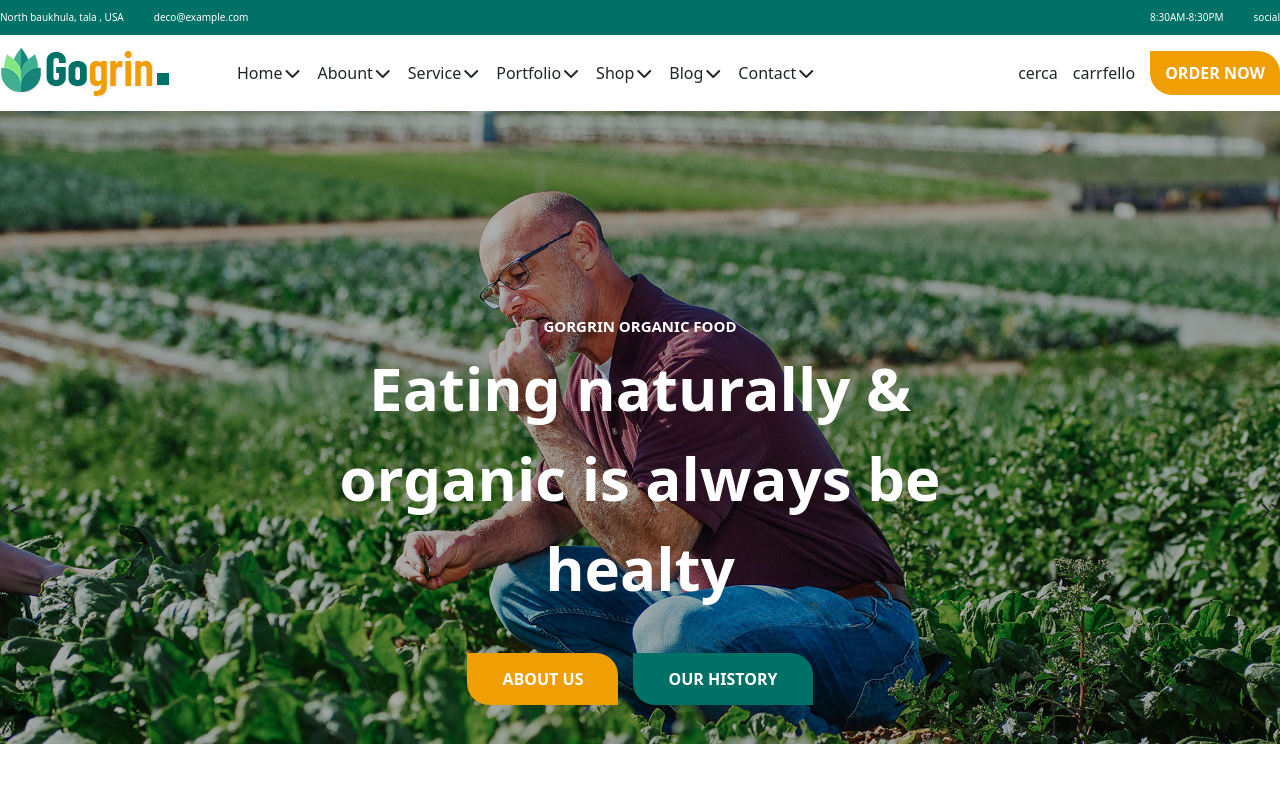
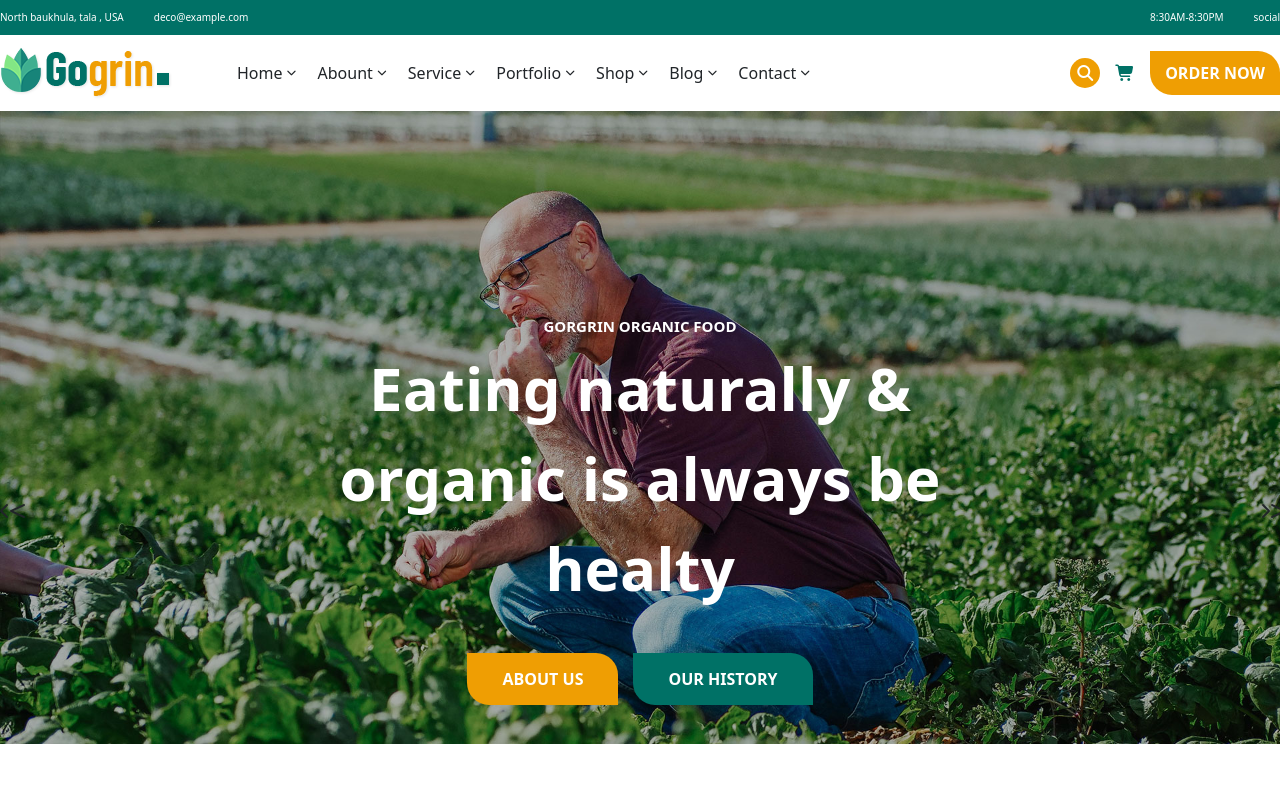
Before and after one commit to AndreaLivornese/proj-html-vuejs, a Vue app: page / in a window 1280 px wide. Shown: the top 800 px of the page. Built offline with nearby package versions, Linux system fonts and the light colour scheme.

Commit message:
fix di tutte le icone

```diff
--- a/index.html
+++ b/index.html
@@ -5,6 +5,9 @@
     <link rel="icon" type="image/svg+xml" href="/vite.svg" />
     <meta name="viewport" content="width=device-width, initial-scale=1.0" />
     <title>Vite + Vue</title>
+
+    <!-- font awesome -->
+    <link rel="stylesheet" href="https://cdnjs.cloudflare.com/ajax/libs/font-awesome/6.5.1/css/all.min.css" integrity="sha512-DTOQO9RWCH3ppGqcWaEA1BIZOC6xxalwEsw9c2QQeAIftl+Vegovlnee1c9QX4TctnWMn13TZye+giMm8e2LwA==" crossorigin="anonymous" referrerpolicy="no-referrer" />
 
     <!-- bootstrap -->
     <link href="https://cdn.jsdelivr.net/npm/bootstrap@5.3.3/dist/css/bootstrap.min.css" rel="stylesheet" integrity="sha384-QWTKZyjpPEjISv5WaRU9OFeRpok6YctnYmDr5pNlyT2bRjXh0JMhjY6hW+ALEwIH" crossorigin="anonymous">
--- a/src/components/AppFooter.vue
+++ b/src/components/AppFooter.vue
@@ -82,10 +82,26 @@ export default{
                     </p>
 
                     <ul class="social-logo">
-                        <li><i class="fa-brands fa-facebook-f"></i>a</li>
-                        <li><i class="fa-brands fa-google-plus-g"></i>b</li>
-                        <li><i class="fa-brands fa-twitter"></i>c</li>
-                        <li><i class="fa-brands fa-pinterest-p"></i>d</li>
+                        <li>
+                            <div class="logo-wrapper">
+                                <i class="fa-brands fa-facebook-f"></i>
+                            </div>
+                        </li>
+                        <li>
+                            <div class="logo-wrapper">
+                                <i class="fa-brands fa-google-plus-g"></i>
+                            </div>
+                        </li>
+                        <li>
+                            <div class="logo-wrapper">
+                                <i class="fa-brands fa-twitter"></i>
+                            </div>
+                        </li>
+                        <li>
+                            <div class="logo-wrapper">
+                                <i class="fa-brands fa-pinterest-p"></i>
+                            </div>
+                        </li>
                     </ul>
                 </div>
 
@@ -204,6 +220,25 @@ export default{
 
                 .social-logo{
                     gap:16px;
+
+
+                    .logo-wrapper{
+                        display: flex;
+                        justify-content: center;
+                        align-items: center;
+
+                        width: 30px;
+                        height: 30px;
+
+                        border-radius:5px;
+
+                        background-color: $secondaryColor;
+                        color:white;
+                        font-size:.7em;
+
+                    }
+
+
                 }
             }
 
--- a/src/components/AppNavbar.vue
+++ b/src/components/AppNavbar.vue
@@ -82,10 +82,10 @@ export default{
 
                 <div id="nav-right">
                     <div class="search">
-                        cerca
+                        <i class="fa-solid fa-magnifying-glass"></i>
                     </div>
                     <div class="shopping-cart">
-                        carrfello
+                        <i class="fa-solid fa-cart-shopping"></i>
                     </div>
                     <div class="order">
                         <a class="my_btn my_btn_primary">order now</a>
@@ -100,7 +100,6 @@ export default{
 </template>
 
 <style lang="scss" scoped>
-    @use "../style/variables.scss" as *;
     @use '../style/general.scss' as *;
 
 
@@ -126,7 +125,7 @@ export default{
 
                 ul{
                     display: flex;
-                    gap:15px;
+                    gap:20px;
 
                     padding: 0;
                     margin: 0;
@@ -134,11 +133,40 @@ export default{
 
                     cursor:pointer;
                     user-select: none;
+
+                    li{
+                        display: flex;
+                        align-items: center;
+                        gap:3px;
+
+                        i{
+                            font-size:.6em
+                        }
+                    }
                 }
             }
 
             #nav-right{
                 gap:15px;
+
+                .search{
+                    display: flex;
+                    justify-content: center;
+                    align-items: center;
+
+                    width: 30px;
+                    height: 30px;
+
+                    border-radius: 50%;
+
+                    text-align: center;
+                    color:white;
+                    background-color: $primaryColor;
+                }
+
+                .shopping-cart{
+                    color:$secondaryColor;
+                }
             }
 
 
--- a/src/components/Citation.vue
+++ b/src/components/Citation.vue
@@ -21,7 +21,7 @@ export default{
     <div class="citation text-center">
         <div class="img-title">
             <!-- da fixare l'icona -->
-            <i class="fa-solid fa-quote-left">""</i>
+            <i class="fa-solid fa-quote-left"></i>
         </div>
 
         <p>
```
